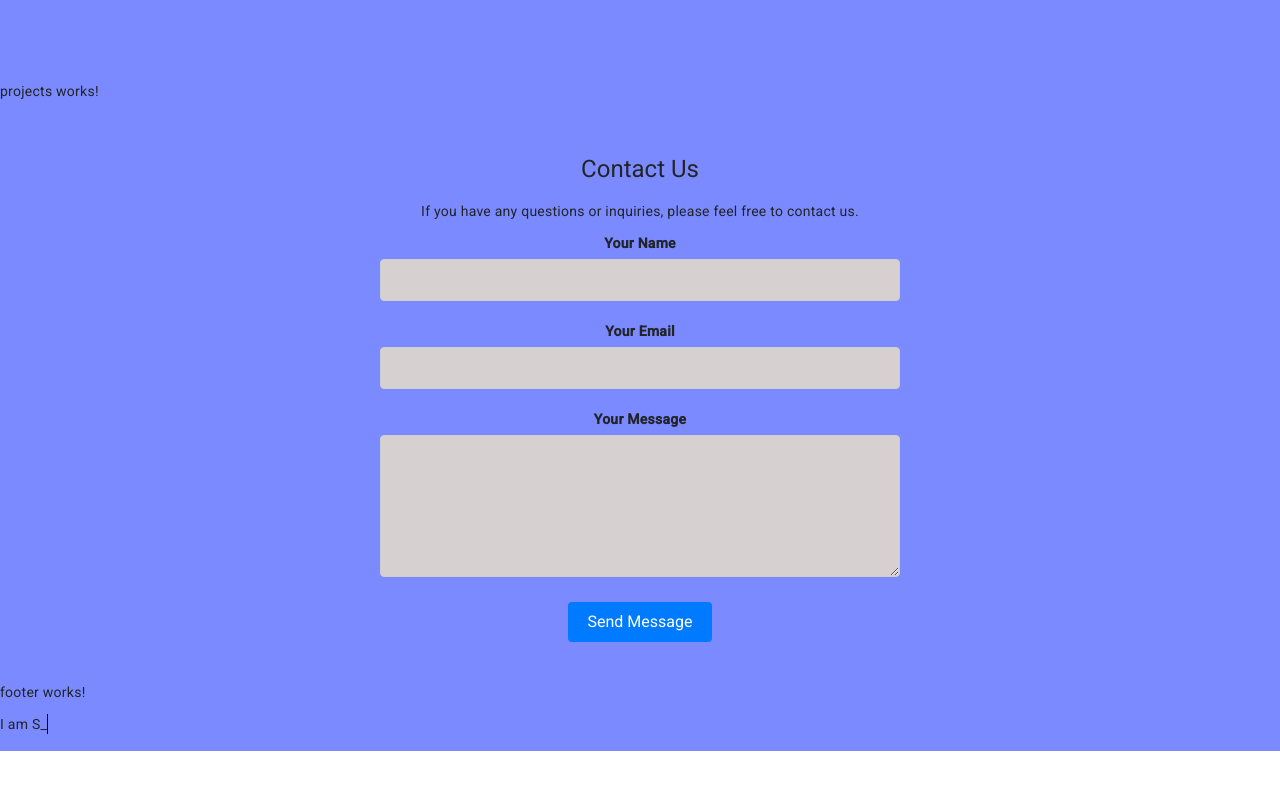
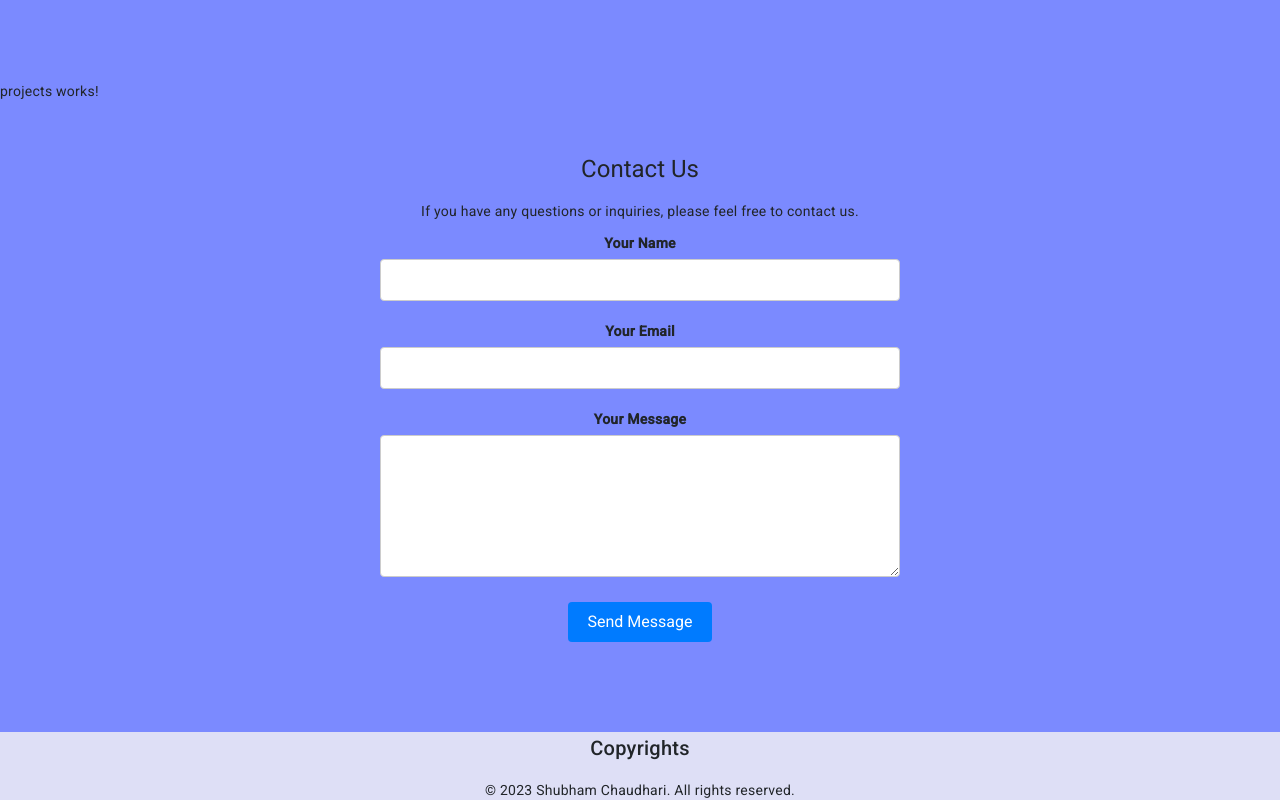
Before and after one commit to ShubhamChaudhari9990/portfolio, an Angular app: page / in a window 1280 px wide. Shown: the part 1084-1884 px from the top of the page. Before the commit the page ends 1835 px from the top, so only its background shows below. Built offline with nearby package versions, Linux system fonts and the light colour scheme.

Commit message:
add copyrights in footer

```diff
--- a/src/app/pages/contact/contact.component.css
+++ b/src/app/pages/contact/contact.component.css
@@ -18,7 +18,7 @@
     margin-bottom: 20px;
     border: 1px solid #ccc;
     border-radius: 4px;
-    background-color: rgb(214, 208, 208);
+    /* background-color: rgb(214, 208, 208); */
   }
 
   .contact-form button {
--- a/src/app/pages/footer/footer.component.css
+++ b/src/app/pages/footer/footer.component.css
@@ -1,34 +1,5 @@
-#name {
-    display: inline-block;
-    border-right: 1px solid black;
-    white-space: nowrap;
-    overflow: hidden;
-    animation: typing 3s steps(40);
+.copyrights-container {
+    text-align: center;
+    margin-top: 50px;
+    background: rgb(222 223 246);
 }
-
-@keyframes typing {
-    from {
-        width: 0;
-    }
-
-    to {
-        width: auto;
-    }
-}
-
-#cursor {
-    display: inline-block;
-    animation: blink-caret 0.75s step-end infinite;
-}
-
-@keyframes blink-caret {
-
-    from,
-    to {
-        opacity: 0;
-    }
-
-    50% {
-        opacity: 1;
-    }
-}
--- a/src/app/pages/footer/footer.component.html
+++ b/src/app/pages/footer/footer.component.html
@@ -1,2 +1,4 @@
-<p>footer works!</p>
-<p  id="name">I am <span>{{ currentName}}</span><span id="cursor">_</span></p>
+<div class="copyrights-container">
+    <h2>Copyrights</h2>
+    <p>&copy; {{ currentYear }} {{ name }}. All rights reserved.</p>
+</div>
--- a/src/app/pages/footer/footer.component.ts
+++ b/src/app/pages/footer/footer.component.ts
@@ -7,61 +7,6 @@ import { Component, ElementRef, Renderer2 } from '@angular/core';
 })
 export class FooterComponent {
 
-  nameVariations: string[] = ['Shubham Chaudhari', 'Jr Software Developer'];
-  currentNameIndex: number = 0;
-  currentName: string = '';
-  cursorVisible: boolean = true;
-
-  constructor(private renderer: Renderer2, private el: ElementRef) { }
-
-  ngOnInit() {
-    this.typeName();
-  }
-
-  typeName() {
-    const nameToType = this.nameVariations[this.currentNameIndex];
-    let charIndex = 0;
-
-    const typingInterval = setInterval(() => {
-      this.currentName += nameToType[charIndex];
-
-      charIndex++;
-
-      if (charIndex >= nameToType.length) {
-        clearInterval(typingInterval);
-        this.toggleCursor();
-        setTimeout(() => {
-          this.toggleCursor();
-          setTimeout(() => {
-            this.eraseName();
-          }, 1000);
-        }, 1500);
-      }
-    }, 100);
-  }
-
-  eraseName() {
-    const nameToErase = this.nameVariations[this.currentNameIndex];
-    let charIndex = nameToErase.length - 1;
-
-    const erasingInterval = setInterval(() => {
-      this.currentName = this.currentName.slice(0, charIndex);
-
-      charIndex--;
-
-      if (charIndex < 0) {
-        clearInterval(erasingInterval);
-        this.toggleCursor();
-        this.currentNameIndex = (this.currentNameIndex + 1) % this.nameVariations.length;
-        this.typeName();
-      }
-    }, 50);
-  }
-
-  toggleCursor() {
-    const cursorElement = this.el.nativeElement.querySelector('#cursor');
-    const cursorVisibility = window.getComputedStyle(cursorElement).getPropertyValue('visibility');
-    this.renderer.setStyle(cursorElement, 'visibility',
-      cursorVisibility === 'hidden' ? 'visible' : 'hidden');
-  }
+  currentYear: number = new Date().getFullYear();
+  name: string = 'Shubham Chaudhari';
 }
```
Also changed, not shown: src/app/pages/mainmenu/mainmenu.component.css (+5 -3 lines).
